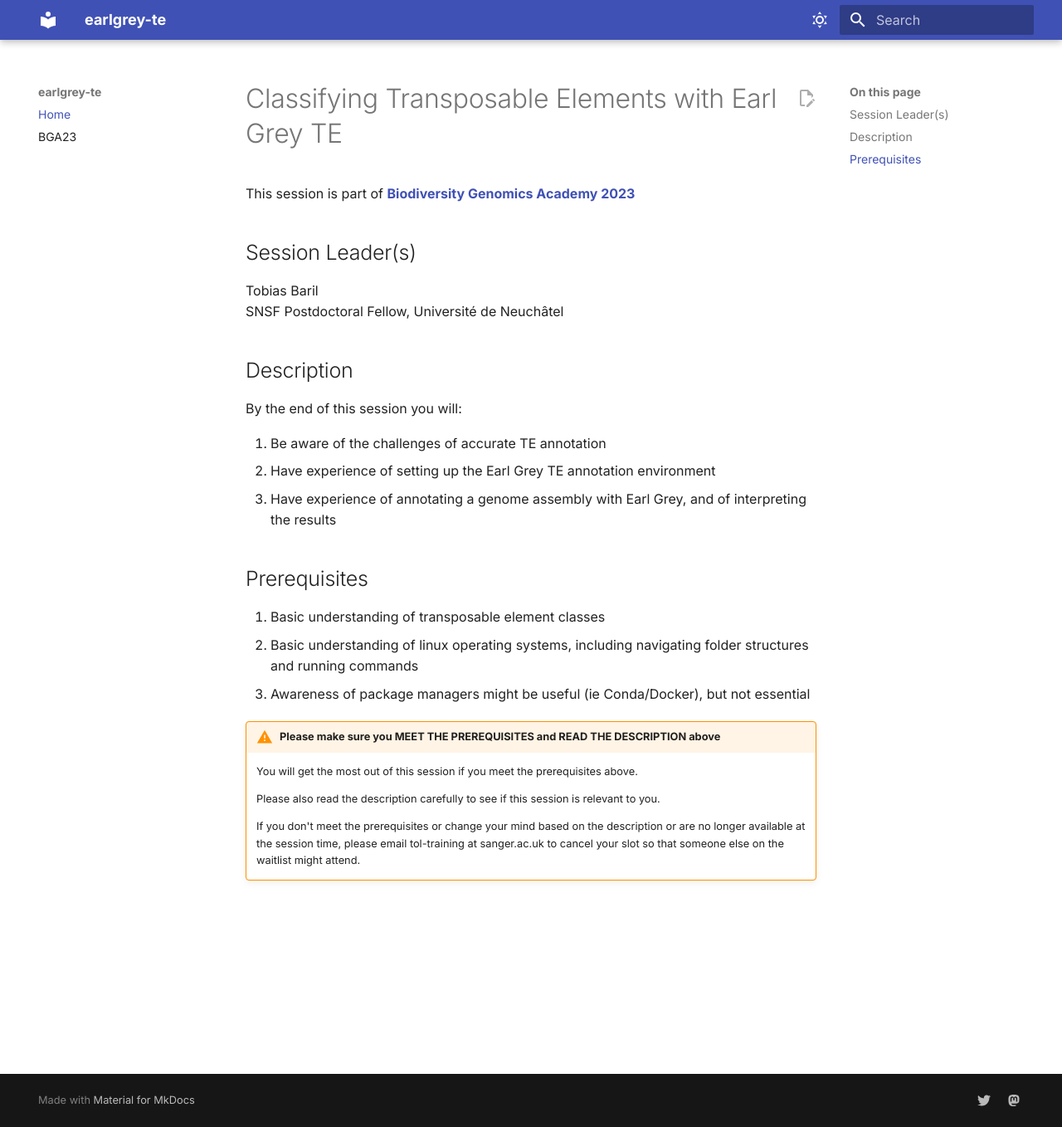
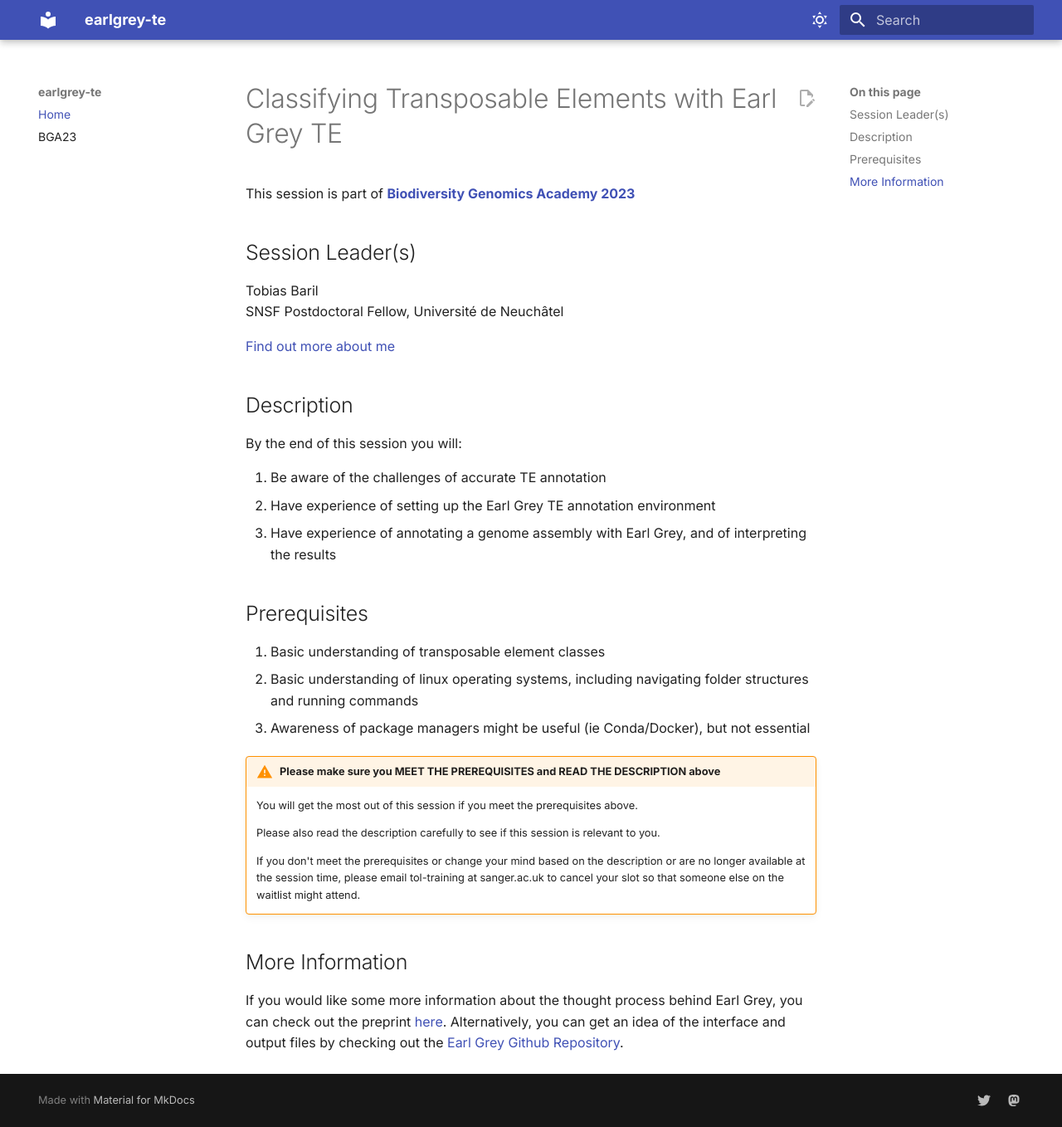
Before and after one commit to BGAcademy23/earlgrey-te, an MkDocs documentation site: the page built from docs/README.md, in a window 1280 px wide and 1358 px high. Shown: the whole window at 83% size. Built offline with MkDocs 1.6.1 and Material for MkDocs 9.7.7, drawn with Linux system fonts in a browser that asks for light colours.

Commit message:
Update README.md

```diff
--- a/docs/README.md
+++ b/docs/README.md
@@ -6,6 +6,8 @@ This session is part of [**Biodiversity Genomics Academy 2023**](https://BGA23.o
 
 Tobias Baril
 SNSF Postdoctoral Fellow, Université de Neuchâtel
+
+[Find out more about me](https://tobybaril.github.io)
 
 ## Description
 
@@ -28,3 +30,7 @@ By the end of this session you will:
     Please also read the description carefully to see if this session is relevant to you.
 
     If you don't meet the prerequisites or change your mind based on the description or are no longer available at the session time, please email tol-training at sanger.ac.uk to cancel your slot so that someone else on the waitlist might attend.
+
+## More Information
+
+If you would like some more information about the thought process behind Earl Grey, you can check out the preprint [here](https://doi.org/10.1101/2022.06.30.498289). Alternatively, you can get an idea of the interface and output files by checking out the [Earl Grey Github Repository](https://github.com/TobyBaril/EarlGrey/tree/main).
```
